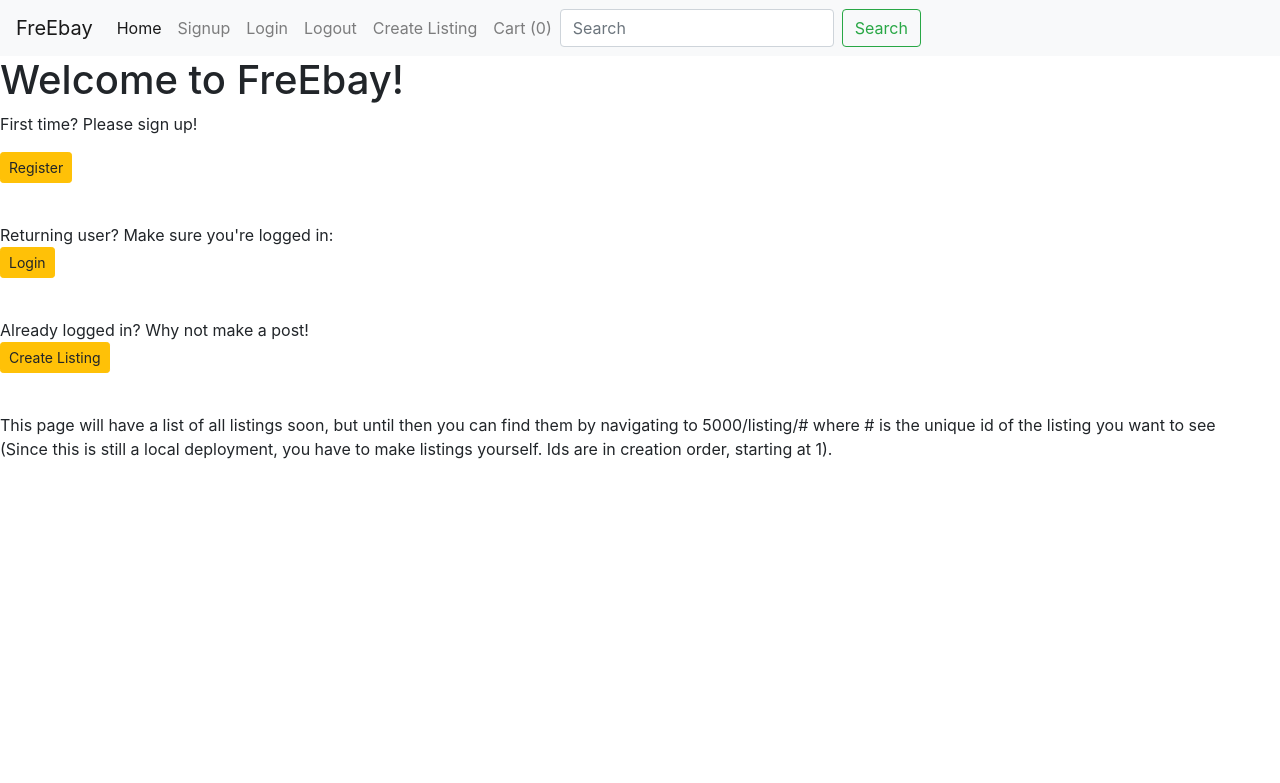
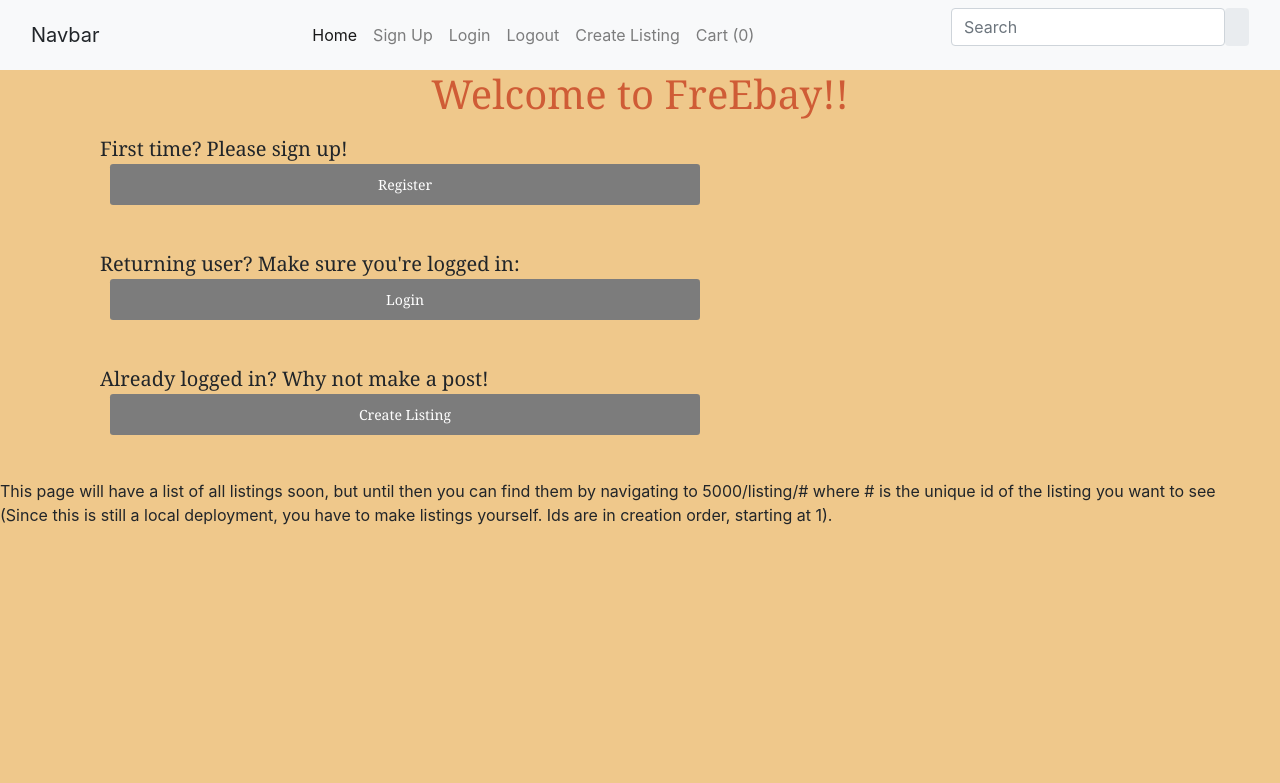
Before and after one commit to emmasandstorm/ebay_clone, a Flask app: page / in a window 1280 px wide. Shown: the top 783 px of the page. Run offline with Flask 2, Linux system fonts and the light colour scheme; some libraries are stand-ins or nearby versions.

Commit message:
updating css and navbar

```diff
--- a/app/static/cartformats.css
+++ b/app/static/cartformats.css
@@ -1,20 +1,25 @@
 
 body {
-    background-color: #fbf9e6;
+    background-color: #efc88b;
 }
 
+.p {
+    margin-left: 100px;
+    font-size: 20px;
+    font-family: Georgia, 'Times New Roman', Times, serif;
+}
 .title {
     text-align: center;
-    color: #CC4C4C;
+    color: #Cf5c36;
   font-size: 100px;
-  font-family: Arial, serif;
-
+  font-family: Georgia, 'Times New Roman', Times, serif;
+  font-weight: bold;
 }
 
 .login {
-    border: 5px solid #ad0e0e;
+    border: 5px solid #000000;
   border-style: ridge;
-    background-color: rgb(214, 200, 200);
+    background-color: #eee5e9;
     text-align: center;
     padding: 16px;
   margin-left: 380px;
@@ -24,14 +29,25 @@ body {
   }
 
 button {
-    background-color: #ecb131;
-    color: black;
+    background-color: #7c7c7c;
+    color: white;
     padding: 16px 20px;
     margin: px 0;
     border: none;
     cursor: pointer;
     width: 50%;
   }
+
+.btn-sm {
+    background-color: #7c7c7c;
+    color: white;
+    padding: 10px 10px;
+    margin-left: 10px;
+    margin-right: 10px;
+    border: none;
+    cursor: pointer;
+    width: 50%;
+}
 
 .pswd {
   text-align: center;
@@ -40,168 +56,3 @@ button {
 button:hover {
     opacity: 0.8;
   }
-
-.content-section {
-    margin: 1em;
-}
-
-.container {
-    max-width: 900px;
-    margin: 0 auto;
-    padding: 0 1.5em;
-}
-.section-header {
-    font-weight: normal;
-    color: #333;
-    text-align: center;
-    font-size: 2.5em;
-}
-
-.btn {
-    text-align: center;
-    vertical-align: middle;
-    padding: .67em .67em;
-    cursor: pointer;
-}
-
-.btn-header {
-    margin: .5em 15% 2em 15%;
-    color: white;
-    border: 2px solid #2D9CDB;
-    background-color: rgba(255, 255, 255, .1);
-    border-radius: 0;
-    font-size: 1.5em;
-    font-weight: lighter;
-    padding-left: 2em;
-    padding-right: 2em;
-}
-
-.btn-header:hover {
-    background-color: rgba(255, 255, 255, .3);
-}
-
-.btn-play {
-    display: block;
-    margin: 0 auto;
-    color: #2D9CDB;
-    font-size: 4em;
-    border-radius: 50%;
-    width: 100px;
-    height: 100px;
-    padding: 0;
-    text-align: center;
-}
-
-.btn-primary {
-    color: white;
-    background-color: #56CCF2;
-    border: none;
-    border-radius: .3em;
-    font-weight: bold;
-}
-
-.btn-primary:hover {
-    background-color: #2D9CDB;
-}
-
-.cart-header {
-    font-weight: bold;
-    font-size: 1.25em;
-    color: #333;
-}
-
-.cart-column {
-    display: flex;
-    align-items: center;
-    border-bottom: 1px solid black;
-    margin-right: 1.5em;
-    padding-bottom: 10px;
-    margin-top: 10px;
-}
-
-.cart-row {
-    display: flex;
-}
-
-.cart-item {
-    width: 45%;
-}
-
-.cart-price {
-    width: 20%;
-    font-size: 1.2em;
-    color: #333;
-}
-
-.cart-quantity {
-    width: 35%;
-}
-
-.cart-item-title {
-    color: #333;
-    margin-left: .5em;
-    font-size: 1.2em;
-}
-
-.cart-item-image {
-    width: 75px;
-    height: auto;
-    border-radius: 10px;
-}
-
-.btn-danger {
-    color: white;
-    background-color: #EB5757;
-    border: none;
-    border-radius: .3em;
-    font-weight: bold;
-}
-
-.btn-danger:hover {
-    background-color: #CC4C4C;
-}
-
-.cart-quantity-input {
-    height: 34px;
-    width: 50px;
-    border-radius: 5px;
-    border: 1px solid #56CCF2;
-    background-color: #eee;
-    color: #333;
-    padding: 0;
-    text-align: center;
-    font-size: 1.2em;
-    margin-right: 25px;
-}
-
-.cart-row:last-child {
-    border-bottom: 1px solid black;
-}
-
-.cart-row:last-child .cart-column {
-    border: none;
-}
-
-.cart-total {
-    text-align: end;
-    margin-top: 10px;
-    margin-right: 10px;
-}
-
-.cart-total-title {
-    font-weight: bold;
-    font-size: 1.5em;
-    color: black;
-    margin-right: 20px;
-}
-
-.cart-total-price {
-    color: #333;
-    font-size: 1.1em;
-}
-
-.btn-purchase {
-    display: block;
-    margin: 40px auto 80px auto;
-    font-size: 1.75em;
-}
--- a/app/templates/base.html
+++ b/app/templates/base.html
@@ -3,7 +3,43 @@
         <link rel="stylesheet" href="https://stackpath.bootstrapcdn.com/bootstrap/4.3.1/css/bootstrap.min.css" integrity="sha384-ggOyR0iXCbMQv3Xipma34MD+dH/1fQ784/j6cY/iJTQUOhcWr7x9JvoRxT2MZw1T" crossorigin="anonymous">
         <title> {% block title %}{% endblock %}</title>
     </head>
+
     <body>
+      <nav class="navbar navbar-expand-lg navbar-light bg-light">
+        <div class="container-fluid">
+          <a class="navbar-brand">Navbar</a>
+          <div class="navbar-nav">
+            <a class="nav-link active" aria-current="page" href="/home">Home</a>
+            <a class="nav-link" href="/signup">Sign Up</a>
+            <a class="nav-link" href="/login">Login</a>
+            <a class="nav-link" href="/logout">Logout</a>
+            <a class="nav-link" href="/newlisting">Create Listing</a>
+            <a class="nav-link" href="/cart">Cart ({{session['Shoppingcart']|length}})</a>
+          </div>
+          <form class="d-flex input-group w-auto">
+            <input
+              type="search"
+              class="form-control rounded"
+              placeholder="Search"
+              aria-label="Search"
+              aria-describedby="search-addon"
+            />
+            <span class="input-group-text border-0" id="search-addon">
+              <i class="fas fa-search"></i>
+            </span>
+          </form>
+        </div>
+      </nav>
+
+
+
+
+
+
+
+
+
+        <!--
         <nav class="navbar navbar-expand-lg navbar-light bg-light">
             <a class="navbar-brand" href="#">FreEbay</a>
             <button class="navbar-toggler" type="button" data-toggle="collapse" data-target="#navbarNav" aria-controls="navbarNav" aria-expanded="false" aria-label="Toggle navigation">
@@ -29,11 +65,12 @@
                 <li class="nav-item">
                     <a class="nav-link" href="/cart">Cart ({{session['Shoppingcart']|length}})</a>
                   </li>
-                  <!--look into flex css to fix this-->
+                  look into flex css to fix this
+                  <div class="d-flex align-items-center">
                   <form class="form-inline my-2 my-lg-0" action="#">
                     <input class="form-control mr-sm-2" type="search" placeholder="Search" aria-label="Search" name="q">
                     <button class="btn btn-outline-success my-2 my-sm-0" type="submit">Search</button>
-                  </form>
+                  </form></div>-->
               </ul>
             </div>
           </nav>
--- a/app/templates/homepage.html
+++ b/app/templates/homepage.html
@@ -1,16 +1,24 @@
 {% extends "base.html" %}
 {% block title %} FreEbay Home {% endblock %}
-{% block head %}<h1> Welcome to FreEbay! </h1>{% endblock %}
 {% block content %}
-<p>First time? Please sign up! <form action = "/signup" method="GET" >
+<head>
+  <div class = "title">
+    <h1>Welcome to FreEbay!!</h1>
+  </div>
+  <link rel = "stylesheet" href = '/static/cartformats.css'>
+</head>
+<p>
+  <div class = 'p'> First time? Please sign up! <form action = "/signup" method="GET" >
     <button type="submit" class="btn btn-sm btn-warning">Register</button>
-  </form>
-  <br>Returning user? Make sure you're logged in: <form action = "/login" method="GET" >
+  </form> </div>
+  <br>
+  <div class = 'p'>Returning user? Make sure you're logged in: <form action = "/login" method="GET" >
     <button type="submit" class="btn btn-sm btn-warning">Login</button>
-  </form>
-  <br>Already logged in? Why not make a post! <form action = "/newlisting" method="GET" >
+  </form></div>
+  <br>
+  <div class = 'p'>Already logged in? Why not make a post! <form action = "/newlisting" method="GET" >
     <button type="submit" class="btn btn-sm btn-warning">Create Listing</button>
-  </form>
+  </form></div>
   <br>This page will have a list of all listings soon, but until then you can find them by
   navigating to 5000/listing/# where # is the unique id of the listing you want to see
   <br>(Since this is still a local deployment, you have to make listings yourself. Ids are in creation order, starting at 1).
--- a/app/templates/login.html
+++ b/app/templates/login.html
@@ -21,7 +21,7 @@
         <p>{{ form.submit() }}</p></form>
         <p>Need an account? Register here:
           <form action = "/signup" method="GET" >
-          <button type="submit" class="btn btn-sm btn-warning">Signup</button>
+          <button type="submit" class="btn btn-warning">Signup</button>
         </form></p>
     <button onclick="myFunction()">Forgot Password?</button>
     <p id="lol"></p>
```
